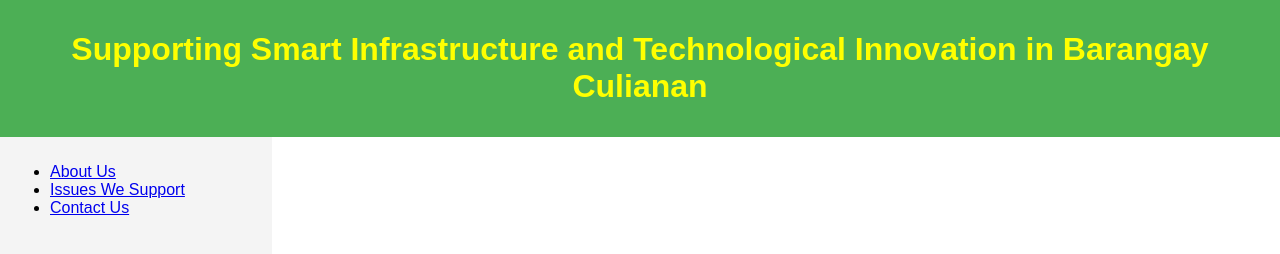
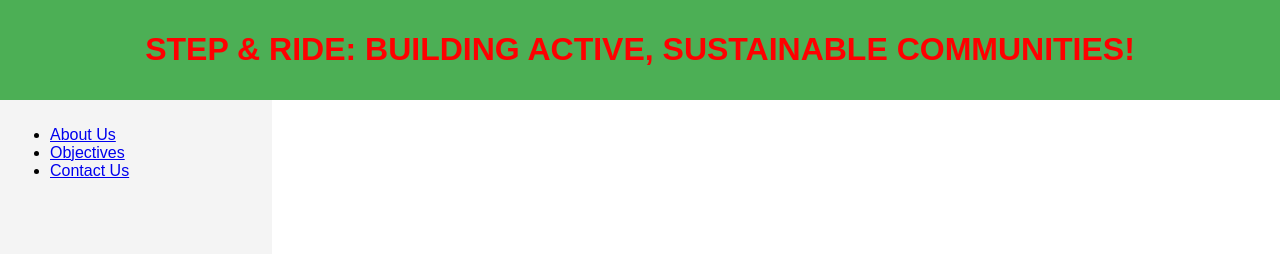
Before and after one commit to Faithyyy18/AdvocacyCalopez, a plain HTML site: page index.html in a window 1280 px wide. Drawn offline with Linux system fonts and the light colour scheme.

Commit message:
Update index.html

```diff
--- a/index.html
+++ b/index.html
@@ -11,7 +11,7 @@
       .navbar {
         background-color: #4caf55;
         padding: 10px;
-        color: yellow;
+        color: red;
         text-align: center;
       }
       .frame-container {
@@ -26,8 +26,7 @@
   <body>
     <div class="navbar">
       <h1>
-        Supporting Smart Infrastructure and Technological Innovation in Barangay
-        Culianan
+        STEP & RIDE: BUILDING ACTIVE, SUSTAINABLE COMMUNITIES!
       </h1>
     </div>
     <div class="frame-container">
@@ -35,7 +34,7 @@
         <ul>
           <li><a href="about.html" target="content-frame">About Us</a></li>
           <li>
-            <a href="issues.html" target="content-frame">Issues We Support</a>
+            <a href="issues.html" target="content-frame">Objectives</a>
           </li>
           <li><a href="contact.html" target="content-frame">Contact Us</a></li>
         </ul>
```
